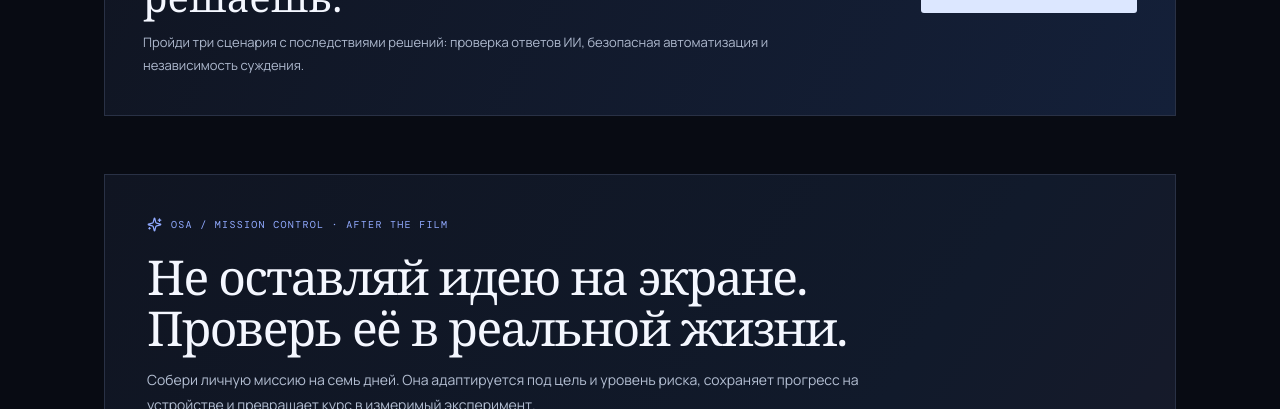
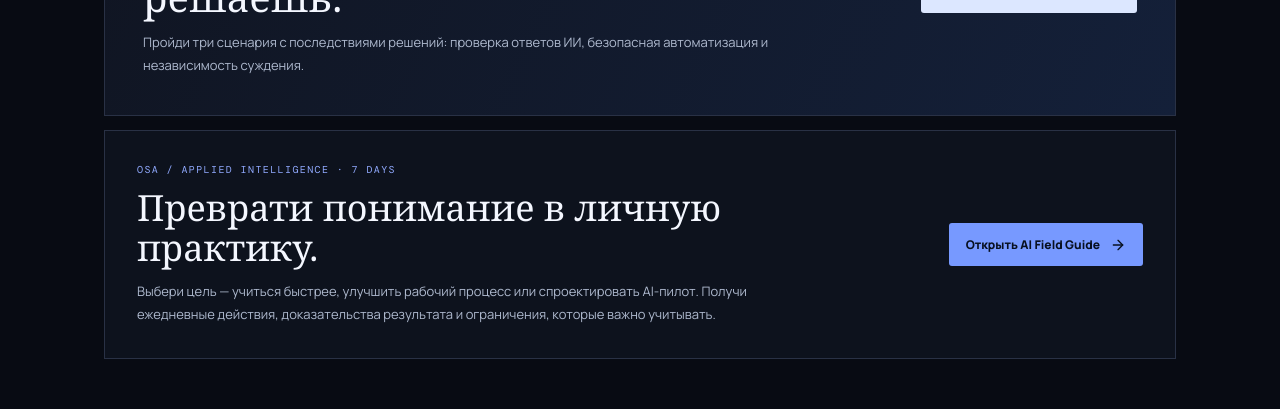
Before and after one commit to osmanosmanov6880-bot/osa-global-intelligence, a Next.js app: page /cinema in a window 1280 px wide. Shown: the part 2140-2549 px from the top of the page. Built offline with nearby package versions, Linux system fonts and the light colour scheme; no server answers.

Commit message:
feat(cinema): connect AI Field Guide from main experience

```diff
--- a/app/cinema/page.tsx
+++ b/app/cinema/page.tsx
@@ -1,6 +1,6 @@
 import type { Metadata } from "next";
 import Link from "next/link";
-import { ArrowUpRight, Compass } from "lucide-react";
+import { ArrowUpRight, ArrowRight, Compass } from "lucide-react";
 import { InteractiveCinema } from "@/components/InteractiveCinema";
 import { CinemaMission } from "@/components/CinemaMission";
 
@@ -22,6 +22,14 @@ export default function CinemaPage() {
         </div>
         <Link href="/cinema/lab" style={{display:"inline-flex",alignItems:"center",gap:10,background:"#dce7ff",color:"#0b1220",padding:"13px 17px",fontSize:12,fontWeight:800,textDecoration:"none",borderRadius:3,whiteSpace:"nowrap"}}><Compass size={16}/> Открыть Decision Lab <ArrowUpRight size={16}/></Link>
       </div>
+      <div style={{marginTop:14,border:"1px solid #293145",background:"#0d121d",padding:"clamp(22px,4vw,32px)",display:"flex",alignItems:"center",justifyContent:"space-between",gap:24,flexWrap:"wrap"}}>
+        <div style={{maxWidth:670}}>
+          <p style={{font:"10px 'DM Mono',monospace",letterSpacing:"1.4px",color:"#91aaff",margin:"0 0 12px"}}>OSA / APPLIED INTELLIGENCE · 7 DAYS</p>
+          <h2 style={{font:"clamp(25px,3.5vw,36px)/1.1 Georgia,serif",fontWeight:400,margin:"0 0 12px"}}>Преврати понимание в личную практику.</h2>
+          <p style={{fontSize:13,lineHeight:1.8,color:"#aeb9ce",margin:0}}>Выбери цель — учиться быстрее, улучшить рабочий процесс или спроектировать AI-пилот. Получи ежедневные действия, доказательства результата и ограничения, которые важно учитывать.</p>
+        </div>
+        <Link href="/cinema/field-guide" style={{display:"inline-flex",alignItems:"center",gap:10,background:"#7799ff",color:"#081020",padding:"13px 17px",fontSize:12,fontWeight:800,textDecoration:"none",borderRadius:3,whiteSpace:"nowrap"}}>Открыть AI Field Guide <ArrowRight size={16}/></Link>
+      </div>
     </section>
     <CinemaMission />
   </>;
```
